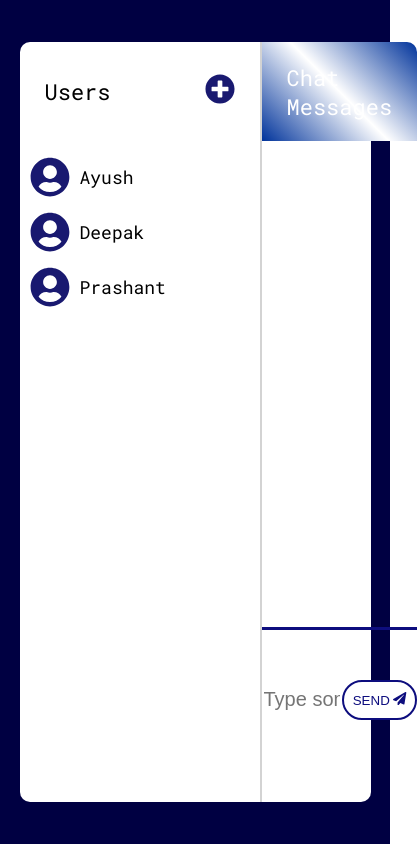
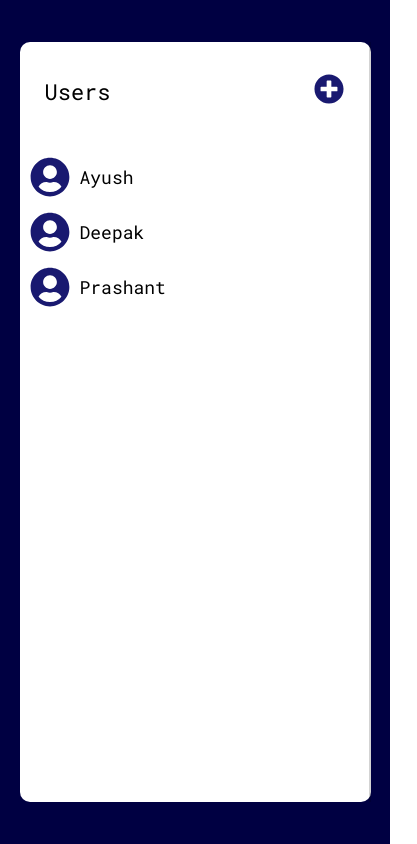
Before and after one commit to VishalChauhan562/Let-sChatNarayana, a React (Create React App) app in the folder my-app/: page / in a window 390 px wide. Shown: the whole page, 417 px wide, since content can reach past the window. Built offline with nearby package versions, Linux system fonts and the light colour scheme.

Commit message:
responsiveness done

```diff
--- a/my-app/src/components/AppStarter/index.jsx
+++ b/my-app/src/components/AppStarter/index.jsx
@@ -1,3 +1,4 @@
+import { useState } from "react";
 import { useSelector } from "react-redux";
 import { ChatBox } from "../ChatBox";
 import { UserBox } from "../UserBox";
@@ -6,7 +7,7 @@ import styles from "./appStart.module.css";
 export const AppStarter = () => {
   const modelActive = useSelector((state) => state.userData.modelActive);
 
-
+  const [activeBlock,setActiveBlock] = useState(true)
 
 
 
@@ -16,8 +17,8 @@ export const AppStarter = () => {
         <UserModelWindow />
       ) : (
         <>
-          <UserBox />
-          <ChatBox />
+          <UserBox activeBlock={activeBlock} setActiveBlock={setActiveBlock} />
+          <ChatBox activeBlock={activeBlock} setActiveBlock={setActiveBlock} />
         </>
       )}
     </div>
--- a/my-app/src/components/ChatBox/chatbox.module.css
+++ b/my-app/src/components/ChatBox/chatbox.module.css
@@ -3,8 +3,13 @@
   display: grid;
   grid-template-rows: 13% 1fr 23%;
   height: 100%;
+  position: relative;
 }
 
+
+.iconHide{
+  display: none;
+}
 .chatBoxHeader {
   display: flex;
   justify-content: space-between;
@@ -121,7 +126,12 @@
   background-color: rgb(163, 235, 135);
 }
 
-@media screen and (min-device-width: 700px) and (max-width: 987px) {
+@media screen and (max-width: 987px) {
+
+  .chatBoxContainer{
+    width: 100%;
+  }
+
   .inputTitle span{
     display: none;
   }
@@ -129,15 +139,11 @@
   .inputTitle div{
     width: 100%;
   }
-}
-
-@media screen and  (max-width: 700px) {
-
-   .inputTitle span{
+  .hide{
     display: none;
   }
-  .inputTitle div{
-    width: 100%;
+
+  .iconHide{
+    display: initial;
   }
-
 }
--- a/my-app/src/components/ChatBox/index.jsx
+++ b/my-app/src/components/ChatBox/index.jsx
@@ -2,15 +2,17 @@ import React from "react";
 import { InputMessage } from "./InputMessage";
 import styles from "./chatbox.module.css";
 import { ChatScreen } from "./ChatScreen";
+import { FaArrowLeft } from "react-icons/fa";
 
 
-
-export const ChatBox = () => {
+export const ChatBox = ({activeBlock,setActiveBlock}) => {
 
 
   return (
-    <div className={styles.chatBoxContainer}>
+    <div className={`${styles.chatBoxContainer} ${activeBlock ? styles.hide : ""}`}>
       <div className={styles.chatBoxHeader}>
+
+        <FaArrowLeft onClick={()=>{setActiveBlock((prev)=>!prev)}}  className={styles.iconHide} />
         <span >Chat Messages</span>
       </div>
       <ChatScreen/>
--- a/my-app/src/components/UserBox/index.jsx
+++ b/my-app/src/components/UserBox/index.jsx
@@ -6,7 +6,7 @@ import {v4} from 'uuid'
 import { userActions } from '../../appState/userDataSlice';
 import { FaPlusCircle } from "react-icons/fa";
 
-export const UserBox= () => {
+export const UserBox= ({activeBlock,setActiveBlock}) => {
 
   const dispatch = useDispatch()
   const {logedinUserContent} =  useSelector(state=>state.userData)
@@ -14,14 +14,15 @@ export const UserBox= () => {
 
 
   return (
-    <div className={styles.userBoxContainer}>
+    <div className={`${styles.userBoxContainer} ${!activeBlock ? styles.hide : ""}`}>
       <div className={styles.userHead}><span>Users</span><span onClick={()=>{dispatch(userActions.setModelActive())}} ><FaPlusCircle style={{fontSize:"30px",color:"midnightBlue", cursor:"pointer"}} /></span>  </div>
       <div className={styles.userListContainer}>
       <ul>
 
       {(logedinUserContent.contacts || []).map((contact)=>{
         return <li key={v4()} onClick={()=>{
-          dispatch(userActions.setActiveContact(contact.contactUserName))
+          dispatch(userActions.setActiveContact(contact.contactUserName));
+          setActiveBlock((prev)=>!prev)
         }} > <FaUserCircle style={{color:"midnightblue",fontSize:"40px"}} /> <span>{contact.contactName}</span>  </li>
       })}
 
--- a/my-app/src/components/UserBox/userbox.module.css
+++ b/my-app/src/components/UserBox/userbox.module.css
@@ -5,6 +5,7 @@
     height: 100%;
     display: grid;
     grid-template-rows: 13% 1fr;
+    position: relative
 
   }
 
@@ -56,7 +57,13 @@
    }
 
 
+   @media screen and (max-width: 987px) {
 
-  @media screen and  (max-width: 700px) {
+    .hide{
+      display: none;
+    }
 
+    .userBoxContainer{
+      width: 100%;
+    }
   }
```
